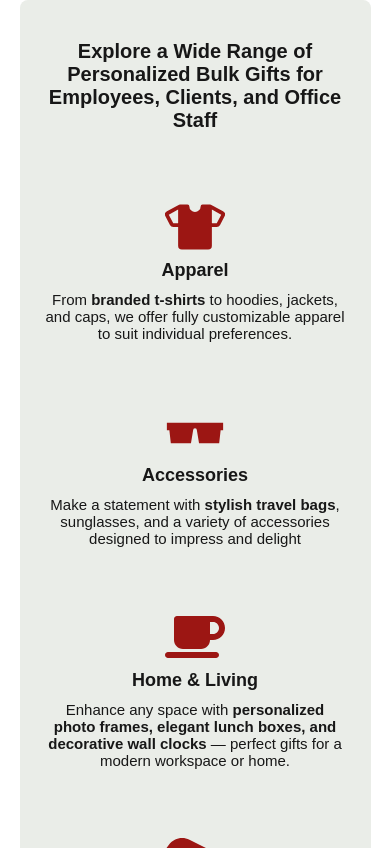
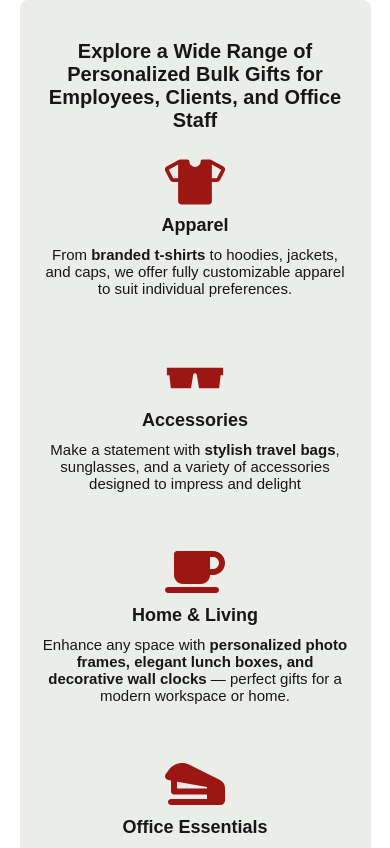
Before and after one commit to Pranav1996910/alampu, a Next.js app: page / in a window 390 px wide. Shown: the part 2196-3044 px from the top of the page. Built offline with nearby package versions, Linux system fonts and the light colour scheme.

Commit message:
update second section

```diff
--- a/src/app/page.module.css
+++ b/src/app/page.module.css
@@ -44,12 +44,30 @@
 }
 .uniqueGridExplore {
   display: grid;
-  grid-template-columns: repeat(3, minmax(0, 1fr));
-  padding: 10px;
+  grid-template-columns: repeat(3, 1fr);
   width: 100%;
-  margin-top: 30px;
-  justify-content: center;
+  margin: 0 auto;
+  padding: 0px 10px;
+  box-sizing: border-box;
+  max-width: 100vw;
   overflow-x: hidden;
+  gap: 20px; /* Important: add gap to control spacing properly */
+}
+
+.uniqueGridCellExplore {
+  display: flex;
+  flex-direction: column;
+  padding: 30px 20px;
+  width: 100%;
+  box-sizing: border-box;
+  font-size: 14px;
+  font-weight: bold;
+  text-align: center;
+  justify-content: flex-start;
+  align-items: center;
+  word-break: break-word;
+  min-height: auto; /* fix min height */
+  height: auto; /* allow it to shrink naturally */
 }
 .uniqueGridCell{
   background-color: #EAEDE8;
@@ -62,17 +80,6 @@
   font-weight: bold;
   text-align: center;
   justify-content: center;
-}
-.uniqueGridCellExplore {
-  display: flex;
-  flex-direction: column;
-  padding: 40px 30px 40px 30px;
-  width: 100%;
-  font-size: 14px;
-  font-weight: bold;
-  text-align: center;
-  justify-content: center;
-  overflow-wrap: break-word;
 }
 .uniqueGridCell:hover{
   border: 1px solid #9c1613;
@@ -125,15 +132,20 @@
   .uniqueGridExplore{
     grid-template-columns: repeat(1, minmax(0, 1fr));
   }
-  .uniqueGridCellExplore{
-    padding: 30px 20px 30px 20px;
-  }
   .uniqueGridCell{
     border: 1px solid rgba(107, 107, 107, 0.284);
     padding: 20px 15px 20px 15px;
-  }.uniqueGridExplore {
-    grid-template-columns: repeat(1, minmax(0, 1fr));
-    padding: 5px; /* reduced padding for smaller screens */
+  }
+  .uniqueGridExplore {
+    grid-template-columns: 1fr;
+    padding: 0px 10px;
+    gap: 10px; /* smaller gap on mobile */
+  }
+
+  .uniqueGridCellExplore {
+    padding: 20px 10px;
+    height: auto; /* important: don't fix the height */
+    min-height: unset; /* remove min height constraints */
   }
 
 }
```
